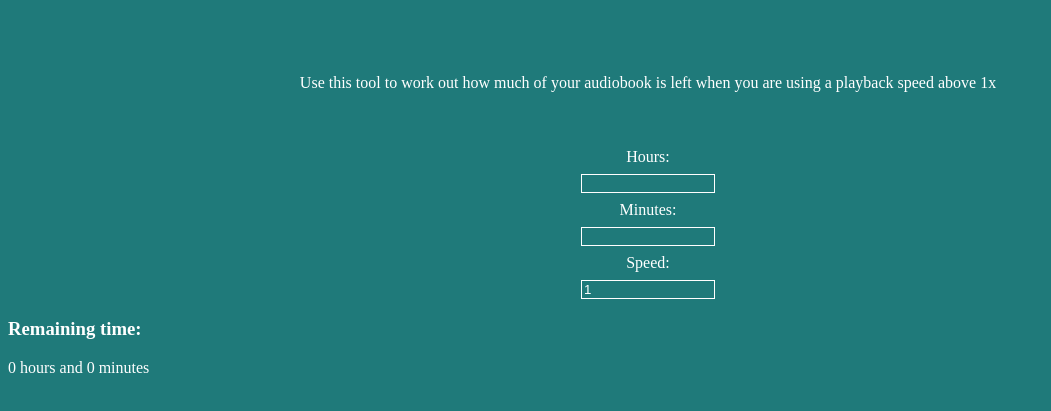
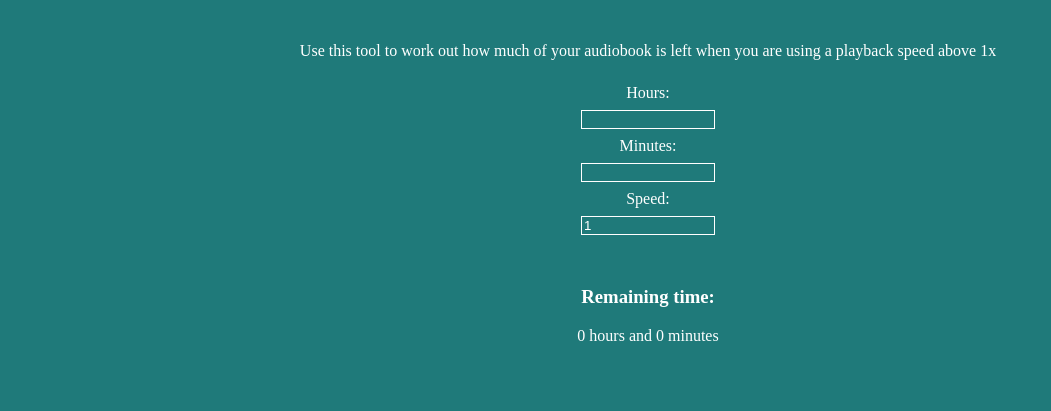
Before and after one commit to jennyardrey/audiobook-speed-app, a plain HTML site: page index.html in a window 1280 px wide. Shown: the part 327-738 px from the top of the page, without its empty margins (0-1051 px from the left). Drawn offline with Linux system fonts and the light colour scheme.

Commit message:
js added

```diff
--- a/index.html
+++ b/index.html
@@ -25,7 +25,7 @@
             <label for="speedInput">Speed:</label>
             <input type="number" id="speedInput"  min="0.1" step="0.1" value="1">
         </form>
-        <div>
+        <div class="remaining-container">
             <h3>Remaining time:</h3>
             <div id="remainingTime"></div>
         </div>
--- a/styles.css
+++ b/styles.css
@@ -33,7 +33,15 @@ input {
 }
 
 .intro {
-    margin: 3rem auto;
+    margin: 1rem auto;
     width: 75%;
     text-align: center;
 }
+
+.remaining-container {
+    margin: 2rem auto 0;
+    display: flex;
+    flex-direction: column;
+    width: 50%;
+    text-align: center;
+}
```
